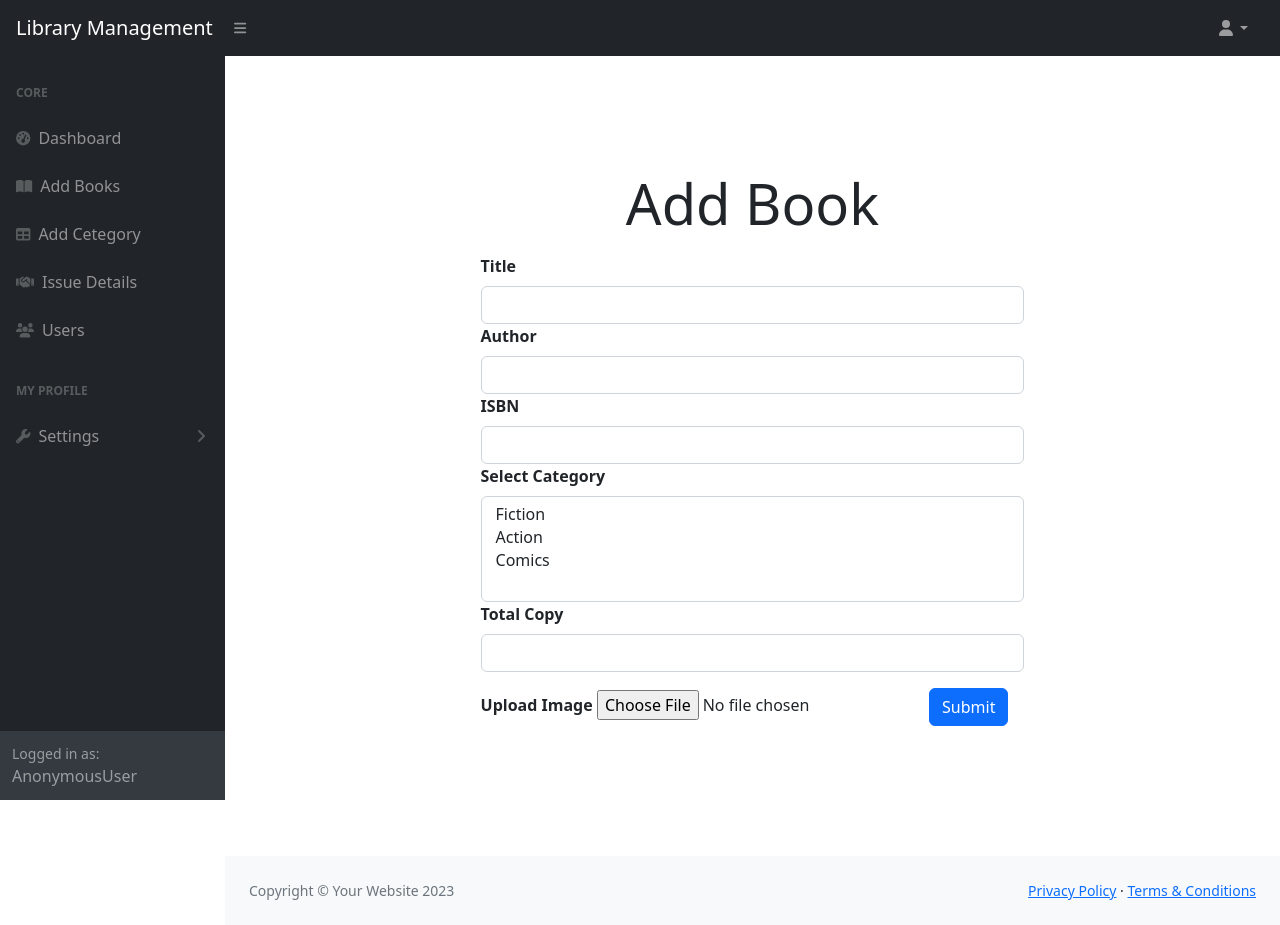
After one commit to um-shuhaib/libraryManagement, a Django app: page /addbook/ in a window 1280 px wide. The commit adds this page. Run offline with Django 5.2, Linux system fonts and the light colour scheme; data comes from the database, SQL or seed files in the repository; both versions use the stored data as it was after the commit; some libraries are stand-ins or nearby versions.

Commit message:
added category and added book

```diff
--- a/libraryApp/admin.py
+++ b/libraryApp/admin.py
@@ -1,5 +1,7 @@
 from django.contrib import admin
-from libraryApp.models import User
+from libraryApp.models import User,Category,Book
 
 # Register your models here.
 admin.site.register(User)
+admin.site.register(Category)
+admin.site.register(Book)
--- a/libraryApp/forms.py
+++ b/libraryApp/forms.py
@@ -1,5 +1,5 @@
 from django.contrib.auth.forms import UserCreationForm
-from libraryApp.models import User
+from libraryApp.models import User,Book
 from django import forms
 
 class UserRegisterForm(UserCreationForm):
@@ -25,3 +25,17 @@ class UserRegisterForm(UserCreationForm):
         label="Confirm Password",
         widget=forms.PasswordInput(attrs={'class': 'form-control'})
     )
+
+class AddBookForm(forms.ModelForm):
+    class Meta:
+        model=Book
+        fields=["title","author","isbn","category","total_copy","image"]
+
+        widgets={
+            'title':forms.TextInput(attrs={'class':'form-control'}),
+            'author':forms.TextInput(attrs={'class':'form-control'}),
+            'isbn':forms.TextInput(attrs={'class':'form-control'}),
+            'category':forms.SelectMultiple(attrs={'class':'form-control'}),
+            'total_copy':forms.NumberInput(attrs={'class':'form-control'}),
+
+        }
--- /dev/null
+++ b/libraryApp/templates/addbook.html
@@ -0,0 +1,26 @@
+{% extends 'dashboard.html' %}
+
+{% block main %}
+                <div class="d-flex flex-column w-100 vh-100 align-items-center justify-content-center">
+                    <p class="display-4">Add Book</p>
+                    <div class="">
+                        <form action="" method="post" enctype="multipart/form-data">
+                            {% csrf_token %}
+                            <label for="title" class="form-label fw-bold ">Title</label>
+                            {{form.title}}
+                            <label for="author" class="form-label fw-bold ">Author</label>
+                            {{form.author}}
+                            <label for="isbn" class="form-label fw-bold ">ISBN</label>
+                            {{form.isbn}}
+                            <label for="category" class="form-label fw-bold ">Select Category</label>
+                            {{form.category}}
+                            <label for="copies" class="form-label fw-bold ">Total Copy</label>
+                            {{form.total_copy}}
+                            <label for="image" class="form-label fw-bold ">Upload Image</label>
+                            {{form.image}}
+                            <input type="submit" name="" id="" class="btn btn-primary m-3">
+                        </form>
+                    </div>
+
+                </div>
+{% endblock %}
--- a/libraryApp/templates/dashboard.html
+++ b/libraryApp/templates/dashboard.html
@@ -1,6 +1,7 @@
 {% load static %}
 <!DOCTYPE html>
 <html lang="en">
+
 <head>
     <meta charset="utf-8" />
     <meta http-equiv="X-UA-Compatible" content="IE=edge" />
@@ -12,27 +13,32 @@
     <link href="{% static 'css/styles.css' %}" rel="stylesheet" />
     <script src="https://use.fontawesome.com/releases/v6.3.0/js/all.js" crossorigin="anonymous"></script>
 </head>
+
 <body class="sb-nav-fixed">
     <nav class="sb-topnav navbar navbar-expand navbar-dark bg-dark">
         <!-- Navbar Brand-->
-            <a class="navbar-brand ps-3" href="#">Start Bootstrap</a>
+        <a class="navbar-brand ps-3" href="#">Library Management</a>
         <!-- Sidebar Toggle-->
-            <button class="btn btn-link btn-sm order-1 order-lg-0 me-4 me-lg-0" id="sidebarToggle" href="#!"><i class="fas fa-bars"></i></button>
+        <button class="btn btn-link btn-sm order-1 order-lg-0 me-4 me-lg-0" id="sidebarToggle" href="#!"><i
+                class="fas fa-bars"></i></button>
         <!-- Navbar Search-->
         <form class="d-none d-md-inline-block form-inline ms-auto me-0 me-md-3 my-2 my-md-0">
             <div class="input-group">
-                    <input class="form-control" type="text" placeholder="Search for..." aria-label="Search for..." aria-describedby="btnNavbarSearch" />
-                    <button class="btn btn-primary" id="btnNavbarSearch" type="button"><i class="fas fa-search"></i></button>
+                <!-- <input class="form-control" type="text" placeholder="Search for..." aria-label="Search for..." aria-describedby="btnNavbarSearch" />
+                    <button class="btn btn-primary" id="btnNavbarSearch" type="button"><i class="fas fa-search"></i></button> -->
             </div>
         </form>
         <!-- Navbar-->
         <ul class="navbar-nav ms-auto ms-md-0 me-3 me-lg-4">
             <li class="nav-item dropdown">
-                    <a class="nav-link dropdown-toggle" id="navbarDropdown" href="#" role="button" data-bs-toggle="dropdown" aria-expanded="false"><i class="fas fa-user fa-fw"></i></a>
+                <a class="nav-link dropdown-toggle" id="navbarDropdown" href="#" role="button" data-bs-toggle="dropdown"
+                    aria-expanded="false"><i class="fas fa-user fa-fw"></i></a>
                 <ul class="dropdown-menu dropdown-menu-end" aria-labelledby="navbarDropdown">
-                        <li><a class="dropdown-item" href="#!">Settings</a></li>
-                        <li><a class="dropdown-item" href="#!">Activity Log</a></li>
-                        <li><hr class="dropdown-divider" /></li>
+                    <li><a class="dropdown-item" href="#!">Profile</a></li>
+                    <!-- <li><a class="dropdown-item" href="#!">Activity Log</a></li> -->
+                    <li>
+                        <hr class="dropdown-divider" />
+                    </li>
                     <li><a class="dropdown-item" href="#!">Logout</a></li>
                 </ul>
             </li>
@@ -44,72 +50,53 @@
                 <div class="sb-sidenav-menu">
                     <div class="nav">
                         <div class="sb-sidenav-menu-heading">Core</div>
-                            <a class="nav-link" href="index.html">
+                        <a class="nav-link" href="{% url 'dashboard' %}">
                             <div class="sb-nav-link-icon"><i class="fas fa-tachometer-alt"></i></div>
                             Dashboard
                         </a>
-                            <div class="sb-sidenav-menu-heading">Interface</div>
-                            <a class="nav-link collapsed" href="#" data-bs-toggle="collapse" data-bs-target="#collapseLayouts" aria-expanded="false" aria-controls="collapseLayouts">
-                                <div class="sb-nav-link-icon"><i class="fas fa-columns"></i></div>
-                                Layouts
+                        <a class="nav-link" href="{% url 'book' %}">
+                            <div class="sb-nav-link-icon"><i class="fas fa-book-open"></i></div>
+                            Add Books
+                        </a>
+                        <a class="nav-link" href="{% url 'category' %}">
+                            <div class="sb-nav-link-icon"><i class="fas fa-table"></i></div>
+                            Add Cetegory
+                        </a>
+                        <a class="nav-link" href="index.html">
+                            <div class="sb-nav-link-icon"><i class="fa fa-handshake"></i></div>
+                            Issue Details
+                        </a>
+                        <a class="nav-link" href="index.html">
+                            <div class="sb-nav-link-icon"><i class="fas fa-users"></i></div>
+                            Users
+                        </a>
+
+                        <div class="sb-sidenav-menu-heading">My Profile</div>
+                        <a class="nav-link collapsed" href="#" data-bs-toggle="collapse"
+                            data-bs-target="#collapseLayouts" aria-expanded="false" aria-controls="collapseLayouts">
+                            <div class="sb-nav-link-icon"><i class="fas fa-wrench"></i></div>
+                            Settings
                             <div class="sb-sidenav-collapse-arrow"><i class="fas fa-angle-down"></i></div>
                         </a>
-                            <div class="collapse" id="collapseLayouts" aria-labelledby="headingOne" data-bs-parent="#sidenavAccordion">
+                        <div class="collapse" id="collapseLayouts" aria-labelledby="headingOne"
+                            data-bs-parent="#sidenavAccordion">
                             <nav class="sb-sidenav-menu-nested nav">
-                                    <a class="nav-link" href="layout-static.html">Static Navigation</a>
-                                    <a class="nav-link" href="layout-sidenav-light.html">Light Sidenav</a>
+                                <a class="nav-link" href="layout-static.html">Profile</a>
+                                <a class="nav-link" href="layout-sidenav-light.html">Logout</a>
                             </nav>
                         </div>
-                            <a class="nav-link collapsed" href="#" data-bs-toggle="collapse" data-bs-target="#collapsePages" aria-expanded="false" aria-controls="collapsePages">
-                                <div class="sb-nav-link-icon"><i class="fas fa-book-open"></i></div>
-                                Pages
-                                <div class="sb-sidenav-collapse-arrow"><i class="fas fa-angle-down"></i></div>
-                            </a>
-                            <div class="collapse" id="collapsePages" aria-labelledby="headingTwo" data-bs-parent="#sidenavAccordion">
-                                <nav class="sb-sidenav-menu-nested nav accordion" id="sidenavAccordionPages">
-                                    <a class="nav-link collapsed" href="#" data-bs-toggle="collapse" data-bs-target="#pagesCollapseAuth" aria-expanded="false" aria-controls="pagesCollapseAuth">
-                                        Authentication
-                                        <div class="sb-sidenav-collapse-arrow"><i class="fas fa-angle-down"></i></div>
-                                    </a>
-                                    <div class="collapse" id="pagesCollapseAuth" aria-labelledby="headingOne" data-bs-parent="#sidenavAccordionPages">
-                                        <nav class="sb-sidenav-menu-nested nav">
-                                            <a class="nav-link" href="login.html">Login</a>
-                                            <a class="nav-link" href="register.html">Register</a>
-                                            <a class="nav-link" href="password.html">Forgot Password</a>
-                                        </nav>
-                                    </div>
-                                    <a class="nav-link collapsed" href="#" data-bs-toggle="collapse" data-bs-target="#pagesCollapseError" aria-expanded="false" aria-controls="pagesCollapseError">
-                                        Error
-                                        <div class="sb-sidenav-collapse-arrow"><i class="fas fa-angle-down"></i></div>
-                                    </a>
-                                    <div class="collapse" id="pagesCollapseError" aria-labelledby="headingOne" data-bs-parent="#sidenavAccordionPages">
-                                        <nav class="sb-sidenav-menu-nested nav">
-                                            <a class="nav-link" href="401.html">401 Page</a>
-                                            <a class="nav-link" href="404.html">404 Page</a>
-                                            <a class="nav-link" href="500.html">500 Page</a>
-                                        </nav>
-                                    </div>
-                                </nav>
-                            </div>
-                            <div class="sb-sidenav-menu-heading">Addons</div>
-                            <a class="nav-link" href="charts.html">
-                                <div class="sb-nav-link-icon"><i class="fas fa-chart-area"></i></div>
-                                Charts
-                            </a>
-                            <a class="nav-link" href="tables.html">
-                                <div class="sb-nav-link-icon"><i class="fas fa-table"></i></div>
-                                Tables
-                            </a>
+
                     </div>
                 </div>
                 <div class="sb-sidenav-footer">
                     <div class="small">Logged in as:</div>
-                        Start Bootstrap
+                    {{request.user}}
                 </div>
             </nav>
         </div>
         <div id="layoutSidenav_content">
             <main>
+                {% block main %}
                 <div class="container-fluid px-4">
                     <h1 class="mt-4">Dashboard</h1>
                     <ol class="breadcrumb mb-4">
@@ -125,9 +112,10 @@
                                 </div>
                             </div>
                         </div>
+
                         <div class="col-xl-3 col-md-6">
-                                <div class="card bg-warning text-white mb-4">
-                                    <div class="card-body">Warning Card</div>
+                            <div class="card bg-success text-white mb-4">
+                                <div class="card-body">Success Card</div>
                                 <div class="card-footer d-flex align-items-center justify-content-between">
                                     <a class="small text-white stretched-link" href="#">View Details</a>
                                     <div class="small text-white"><i class="fas fa-angle-right"></i></div>
@@ -135,8 +123,8 @@
                             </div>
                         </div>
                         <div class="col-xl-3 col-md-6">
-                                <div class="card bg-success text-white mb-4">
-                                    <div class="card-body">Success Card</div>
+                            <div class="card bg-warning text-white mb-4">
+                                <div class="card-body">Warning Card</div>
                                 <div class="card-footer d-flex align-items-center justify-content-between">
                                     <a class="small text-white stretched-link" href="#">View Details</a>
                                     <div class="small text-white"><i class="fas fa-angle-right"></i></div>
@@ -662,6 +650,7 @@
                         </div>
                     </div>
                 </div>
+                {% endblock %}
             </main>
             <footer class="py-4 bg-light mt-auto">
                 <div class="container-fluid px-4">
@@ -677,12 +666,15 @@
             </footer>
         </div>
     </div>
-        <script src="https://cdn.jsdelivr.net/npm/bootstrap@5.2.3/dist/js/bootstrap.bundle.min.js" crossorigin="anonymous"></script>
+    <script src="https://cdn.jsdelivr.net/npm/bootstrap@5.2.3/dist/js/bootstrap.bundle.min.js"
+        crossorigin="anonymous"></script>
     <script src="{% static 'js/scripts.js' %}"></script>
     <script src="https://cdnjs.cloudflare.com/ajax/libs/Chart.js/2.8.0/Chart.min.js" crossorigin="anonymous"></script>
     <script src="{% static 'assets/demo/chart-area-demo.js' %}"></script>
     <script src="{% static 'assets/demo/chart-bar-demo.js' %}"></script>
-        <script src="https://cdn.jsdelivr.net/npm/simple-datatables@7.1.2/dist/umd/simple-datatables.min.js" crossorigin="anonymous"></script>
+    <script src="https://cdn.jsdelivr.net/npm/simple-datatables@7.1.2/dist/umd/simple-datatables.min.js"
+        crossorigin="anonymous"></script>
     <script src="{% static 'js/datatables-simple-demo.js' %}"></script>
 </body>
+
 </html>
--- a/libraryApp/views.py
+++ b/libraryApp/views.py
@@ -1,9 +1,9 @@
 from django.shortcuts import render,redirect
 from django.http import HttpResponse
 from django.views import View
-from libraryApp.forms import UserRegisterForm
+from libraryApp.forms import UserRegisterForm,AddBookForm
 from django.core.mail import send_mail,settings
-from libraryApp.models import User
+from libraryApp.models import User,Category,Book
 from django.contrib.auth import authenticate,login,logout
 
 # Create your views here.
@@ -100,3 +100,29 @@ class ChangePasswordView(View):
         user.set_password(request.POST.get("password"))
         user.save()
         return redirect("login")
+
+class AddCategoryView(View):
+    def get(self,request):
+        category=Category.objects.all()
+        return render(request,"addcategory.html",{"category":category})
+    def post(self,request):
+        category=request.POST.get("category")
+        Category.objects.create(category=category)
+        return redirect("category")
+
+
+class AddBookView(View):
+    def get(self,request):
+        form=AddBookForm()
+        return render(request,"addbook.html",{"form":form})
+    def post(self,request):
+        form_instance=AddBookForm(request.POST,request.FILES)
+        total=request.POST.get("total_copy")
+        if form_instance.is_valid():
+            book=form_instance.save(commit=False)
+            book.user=request.user
+            book.avl_copy=total
+            book.save()
+            # Step 2: Save M2M categories
+            form_instance.save_m2m()
+            return redirect("book")
--- a/libraryManagement/urls.py
+++ b/libraryManagement/urls.py
@@ -27,4 +27,6 @@ urlpatterns = [
     path("pass-recovery/",views.MailVerifyView.as_view(),name="password"),
     path("pass-recovery/otp",views.OtpPasswordView.as_view(),name="otp-password"),
     path("pass-recovery/change/<int:user>",views.ChangePasswordView.as_view(),name="change-password"),
+    path("addcategory/",views.AddCategoryView.as_view(),name="category"),
+    path("addbook/",views.AddBookView.as_view(),name="book"),
 ]
```
Also changed, not shown: libraryApp/models.py (+5 -3 lines), libraryApp/templates/addcategory.html (added, +27 -0 lines), books/Braveheart_.jpg (added), db.sqlite3, libraryApp/migrations/0004_alter_category_category.py (added), libraryApp/migrations/0005_book_image_alter_user_profile.py (added), libraryApp/migrations/0006_book_user_alter_book_category.py (added). Lines whose indentation alone changed are shown as unchanged.
